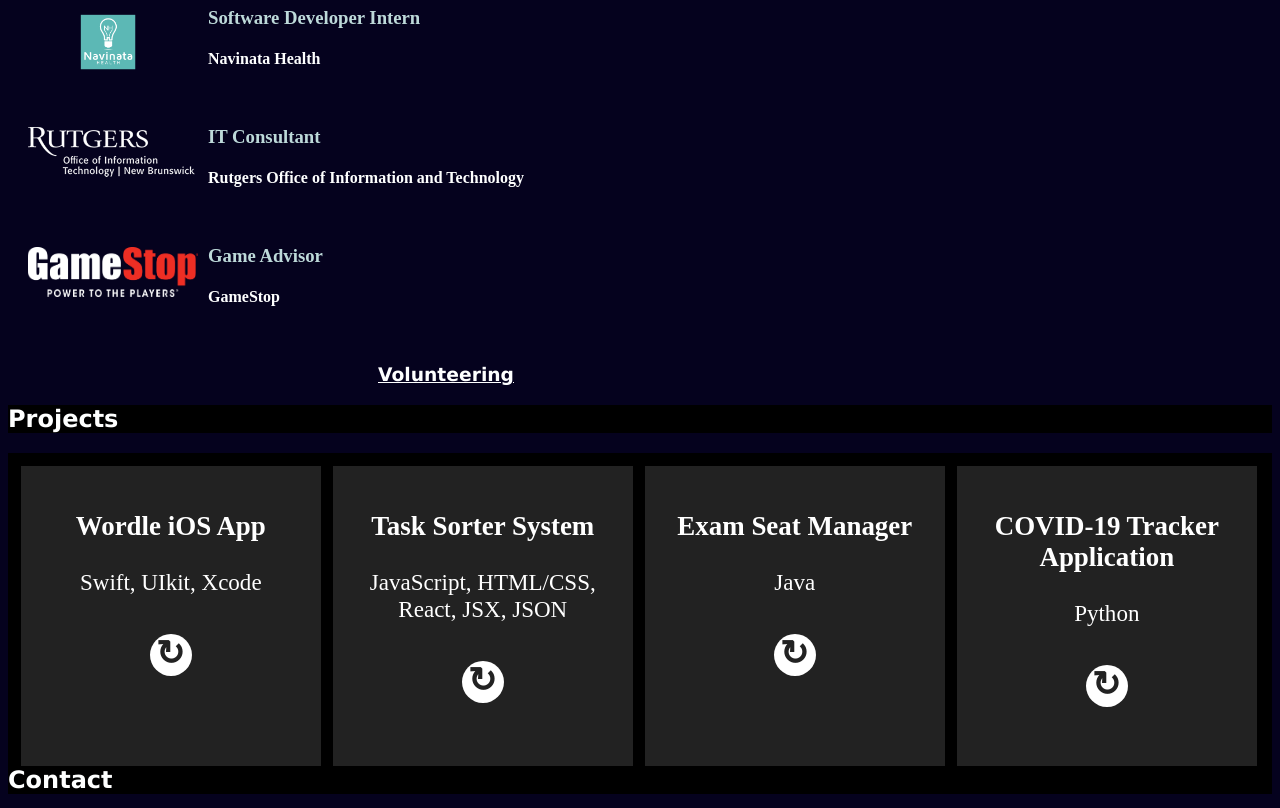
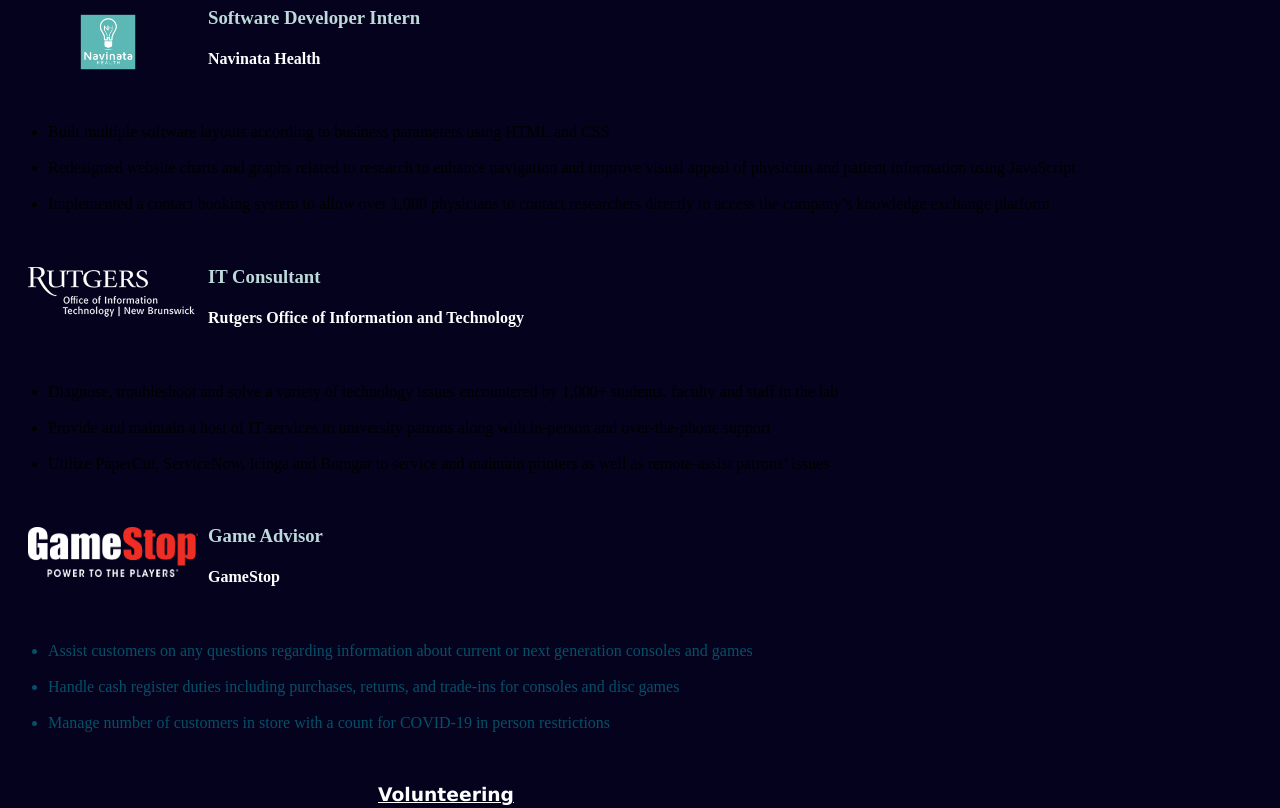
Before and after one commit to Bilal-Ali-Khan2/Bilal-Ali-Khan2.github.io, a plain HTML site: page index.html in a window 1280 px wide. Shown: the part 980-1788 px from the top of the page. Drawn offline with Linux system fonts and the light colour scheme.

Commit message:
Add files via upload

```diff
--- a/index.html
+++ b/index.html
@@ -40,7 +40,7 @@
 
         <video src="mylights.mp4" controls id="ball">
             Video not supported
-          </video>
+        </video>
 
 
         <img src="ballpic.JPG" alt="me balling" id="image2"></img>
@@ -61,11 +61,40 @@
 
     <br>
 
+    <ul>
+        <li>Built multiple software layouts according to business parameters using HTML and CSS </li>
+        <br>
+        <li>Redesigned website charts and graphs related to research to enhance navigation and improve visual
+            appeal of physician and patient information using JavaScript</li>
+        <br>
+        <li>Implemented a contact booking system to allow over 1,000 physicians to contact researchers directly to
+            access the company’s knowledge exchange platform </li>
+
+
+    </ul>
+
+    <br>
+
     <img src="rutgersLogo.PNG" alt="logo" id="image4"></img>
     <div class="role2">
         <h3 class="roles">IT Consultant</h3>
         <h4 class="company">Rutgers Office of Information and Technology</h4>
     </div>
+
+    <br>
+
+    <ul>
+        <li>Diagnose, troubleshoot and solve a variety of technology issues encountered by 1,000+ students, faculty
+            and staff in the lab</li>
+        <br>
+        <li> Provide and maintain a host of IT services to university patrons along with in-person and over-the-phone
+            support</li>
+        <br>
+        <li>Utilize PaperCut, ServiceNow, Icinga and Bomgar to service and maintain printers as well as
+            remote-assist patrons’ issues </li>
+
+
+    </ul>
 
     <br>
     <img src="gamestopLogo2.PNG" alt="logo" id="image5"></img>
@@ -74,8 +103,20 @@
         <h4 class="company">GameStop</h4>
         <br>
 
+        <ul>
 
-        <h3 class = "volunteering"> Volunteering </h3>
+            <li>Assist customers on any questions regarding information about current or next generation consoles and games</li>
+            <br>
+            <li>Handle cash register duties including purchases, returns, and trade-ins for consoles and disc games</li>
+            <br>
+            <li> Manage number of customers in store with a count for COVID-19 in person restrictions</li>
+
+        </ul>
+
+        <br>
+
+
+        <h3 class="volunteering"> Volunteering </h3>
 
 
     </div>
@@ -94,9 +135,12 @@
                     <strong>&#x21bb;</strong>
                 </div>
                 <div class="back">
-                    <h3>Back Side One</h3>
-                    <p>Content in card one</p>
-                    <a href="#">Button 1</a>
+                    <h3>Project details</h3>
+                    <p>Built a complete functioning iOS version clone of popular online game Wordle on Xcode, using
+                        Swift. Designed an identical iOS version of the Wordle game board using UIkit. Implemented a
+                        complete functioning keyboard to allow users to type and input their answers.
+                    </p>
+                    <a href="https://github.com/Bilal-Ali-Khan2/iOS-Wordle">Code</a>
                 </div>
             </div>
         </div>
@@ -109,9 +153,11 @@
                     <strong>&#x21bb;</strong>
                 </div>
                 <div class="back">
-                    <h3>Back Side Two</h3>
-                    <p>Content in card two</p>
-                    <a href="#">Button 2</a>
+                    <h3>Project Details</h3>
+                    <p>Designed a web application allowing users to track day to day tasks and track progress of any
+                        task along with a reminder feature for any upcoming task. Created an organized interactive UI
+                        using React. Utilized JSON to create a mock rest API of user data on the application.</p>
+                    <a href="#">Code</a>
                 </div>
             </div>
         </div>
@@ -120,13 +166,16 @@
             <div class="card">
                 <div class="front">
                     <h3>Exam Seat Manager</h3>
-                    <p>Java</p>
+                    <p>Java, HTML/CSS, JavaScript, MySQL, JSP</p>
                     <strong>&#x21bb;</strong>
                 </div>
                 <div class="back">
-                    <h3>Back Side Three</h3>
-                    <p>Content in card three</p>
-                    <a href="#">Button 3</a>
+                    <h3>Project Details</h3>
+                    <p> Developed an exam seat arrangement platform that allows any admin to manage, edit, or delete
+                        seats for a seating layout of an exam with student IDs. Implemented a student management system
+                        within manager to allow an admin to add, delete, or manage student records. Structured a seat
+                        and room module to allow any admin to manage floor and seat layout plans.</p>
+                    <a href="#">Code</a>
                 </div>
             </div>
         </div>
@@ -135,13 +184,15 @@
             <div class="card">
                 <div class="front">
                     <h3>COVID-19 Tracker Application </h3>
-                    <p>Python</p>
+                    <p>Python, Tkinter, Matplotlib</p>
                     <strong>&#x21bb;</strong>
                 </div>
                 <div class="back">
-                    <h3>Back Side Four</h3>
-                    <p>Content in card four</p>
-                    <a href="#">Button 4</a>
+                    <h3>Project Details</h3>
+                    <p> Developed a coronavirus tracker that allows a user to choose a country or multiple countries and
+                        view their data on covid-19 cases. Created a simple design GUI to allow data to be clear and
+                        visual using Matplotlib.</p>
+                    <a href="#">Code </a>
                 </div>
             </div>
         </div>
```
